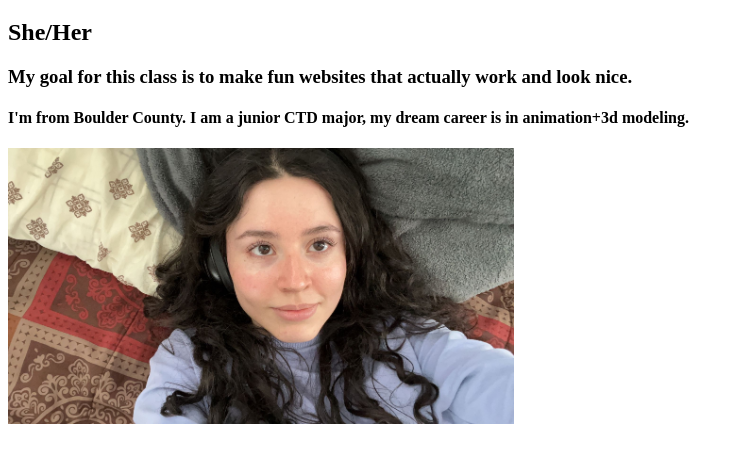
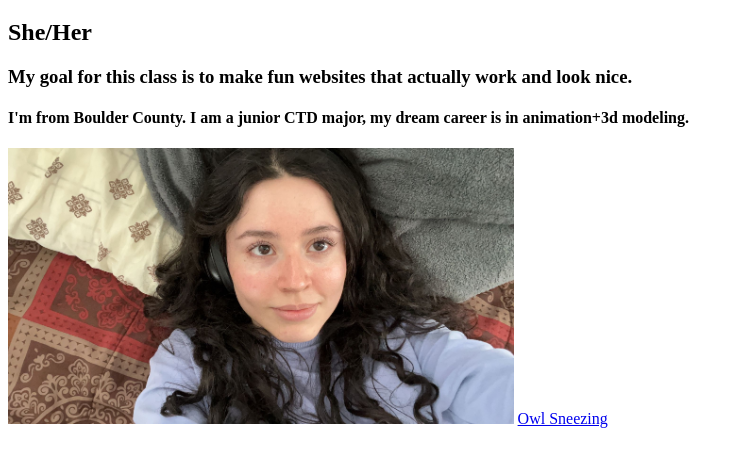
Before and after one commit to alejandragaavelar/alejandragaavelar.github.io, a plain HTML site: page wa/wa2.html in a window 1280 px wide. Shown: the part 61-528 px from the top of the page, without its empty margins (0-744 px from the left). Drawn offline with Linux system fonts and the light colour scheme.

Commit message:
added the video
that I originally forgot lol

```diff
--- a/wa/wa2.html
+++ b/wa/wa2.html
@@ -11,5 +11,6 @@
     <h3>My goal for this class is to make fun websites that actually work and look nice.</h3>
     <h4>I'm from Boulder County. I am a junior CTD major, my dream career is in animation+3d modeling.</h4>
     <img src="../img/ale.JPG" width="40%"height="auto">
+    <a href="https://www.youtube.com/watch?v=a7qRuUAyqCg">Owl Sneezing</a>
 </body>
 </html>
```
